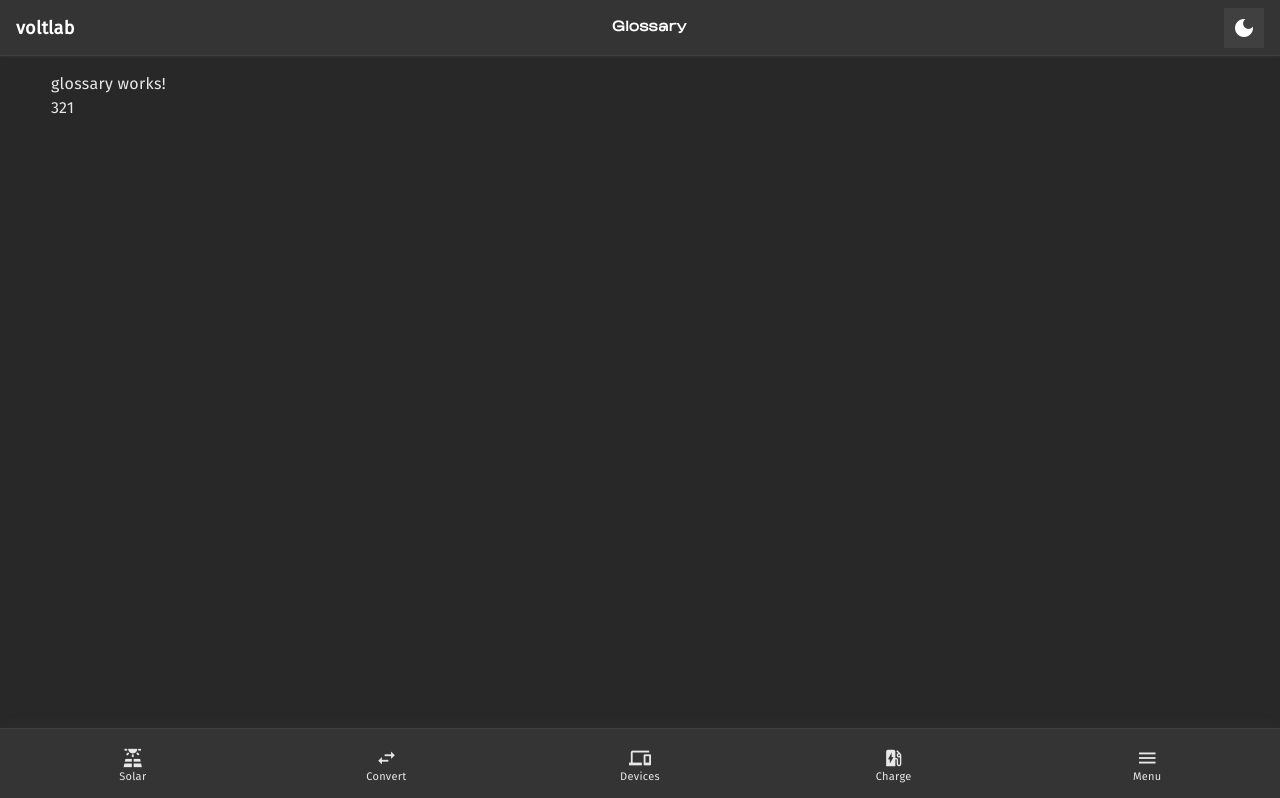
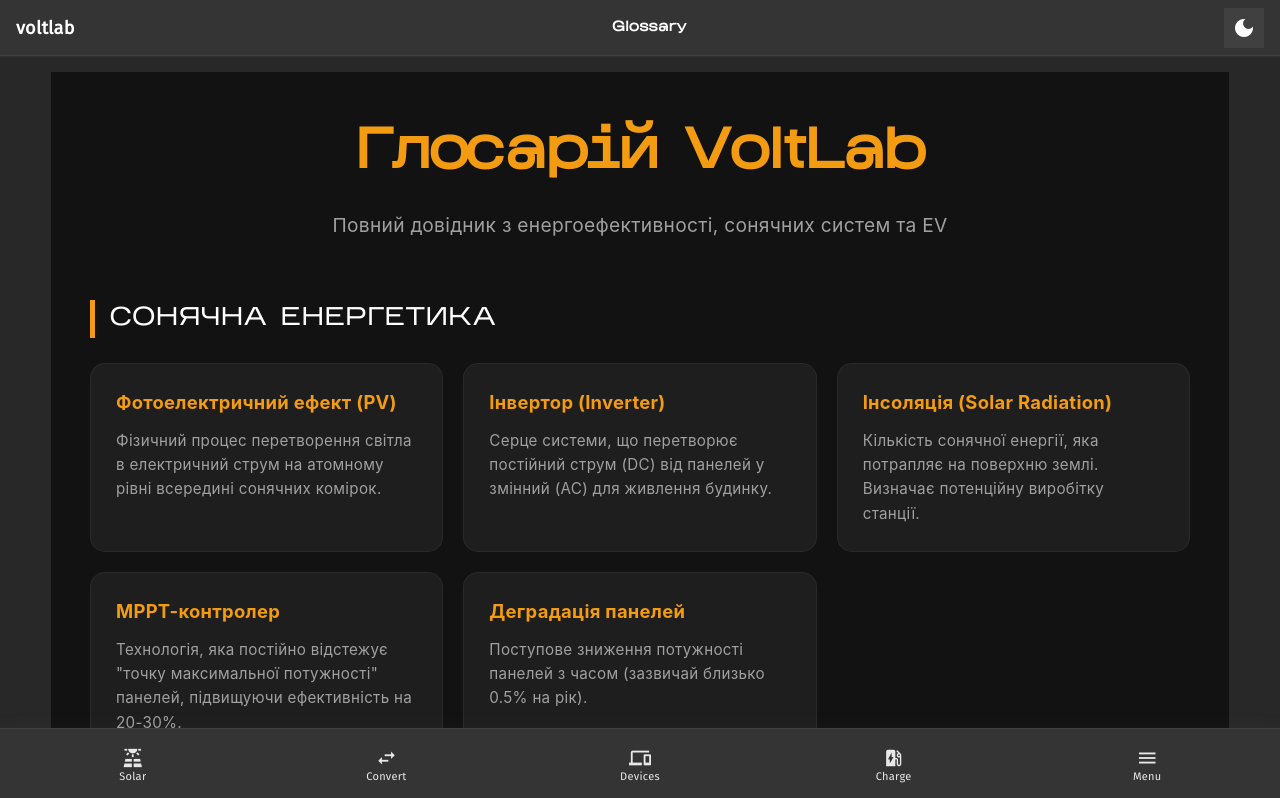
Before and after one commit to IT-Kamianets/voltlab.itkamianets.com, an Angular app: page /glossary in a window 1280 px wide. Shown: the top 798 px of the page. Built offline with nearby package versions, Linux system fonts and the light colour scheme.

Commit message:
feat(glossary): implement glossary section with detailed entries and responsive design

```diff
--- a/src/app/pages/glossary/glossary.component.html
+++ b/src/app/pages/glossary/glossary.component.html
@@ -1,2 +1,92 @@
-<p>glossary works!</p>
-321
+<section class="voltlab-glossary">
+  <div class="container">
+    <header class="glossary-header">
+      <h1 class="glossary-title">Глосарій VoltLab</h1>
+      <p class="glossary-subtitle">Повний довідник з енергоефективності, сонячних систем та EV</p>
+    </header>
+
+    <h2 class="category-label">Сонячна енергетика</h2>
+    <dl class="glossary-grid">
+      <div class="glossary-card">
+        <dt>Фотоелектричний ефект (PV)</dt>
+        <dd>Фізичний процес перетворення світла в електричний струм на атомному рівні всередині сонячних комірок.</dd>
+      </div>
+      <div class="glossary-card">
+        <dt>Інвертор (Inverter)</dt>
+        <dd>Серце системи, що перетворює постійний струм (DC) від панелей у змінний (AC) для живлення будинку.</dd>
+      </div>
+      <div class="glossary-card">
+        <dt>Інсоляція (Solar Radiation)</dt>
+        <dd>Кількість сонячної енергії, яка потрапляє на поверхню землі. Визначає потенційну виробітку станції.</dd>
+      </div>
+      <div class="glossary-card">
+        <dt>MPPT-контролер</dt>
+        <dd>Технологія, яка постійно відстежує "точку максимальної потужності" панелей, підвищуючи ефективність на 20-30%.</dd>
+      </div>
+      <div class="glossary-card">
+        <dt>Деградація панелей</dt>
+        <dd>Поступове зниження потужності панелей з часом (зазвичай близько 0.5% на рік).</dd>
+      </div>
+    </dl>
+
+    <h2 class="category-label">Акумулятори та ДБЖ</h2>
+    <dl class="glossary-grid">
+      <div class="glossary-card">
+        <dt>LiFePO4 (LFP)</dt>
+        <dd>Літій-залізо-фосфатний тип акумуляторів. Найбезпечніша хімія з ресурсом до 10-15 років експлуатації.</dd>
+      </div>
+      <div class="glossary-card">
+        <dt>SOC (State of Charge)</dt>
+        <dd>Рівень заряду акумулятора у відсотках. 100% — повністю заряджений, 0% — розряджений.</dd>
+      </div>
+      <div class="glossary-card">
+        <dt>DoD (Depth of Discharge)</dt>
+        <dd>Глибина розряду. Показує, яку частину енергії ви витягли з батареї перед наступною зарядкою.</dd>
+      </div>
+      <div class="glossary-card">
+        <dt>BMS (Battery Management System)</dt>
+        <dd>Інтелектуальна плата, яка захищає батарею від перезаряду, глибокого розряду та перегріву.</dd>
+      </div>
+      <div class="glossary-card">
+        <dt>Наскрізна зарядка (Pass-through)</dt>
+        <dd>Можливість зарядної станції передавати енергію приладам одночасно з власним заряджанням.</dd>
+      </div>
+    </dl>
+
+    <h2 class="category-label">Електромобілі (EV)</h2>
+    <dl class="glossary-grid">
+      <div class="glossary-card">
+        <dt>Рекуперація</dt>
+        <dd>Повернення енергії в акумулятор при гальмуванні або русі накатом, що збільшує запас ходу.</dd>
+      </div>
+      <div class="glossary-card">
+        <dt>Швидка зарядка (DC Charging)</dt>
+        <dd>Зарядка постійним струмом високої потужності, що дозволяє зарядити авто до 80% за 20-40 хвилин.</dd>
+      </div>
+      <div class="glossary-card">
+        <dt>WLTP</dt>
+        <dd>Світовий стандарт вимірювання запасу ходу EV, який максимально наближений до реальних умов водіння.</dd>
+      </div>
+      <div class="glossary-card">
+        <dt>Degradation (SOH)</dt>
+        <dd>State of Health — стан здоров'я батареї авто, що вказує на її залишкову ємність порівняно з новою.</dd>
+      </div>
+    </dl>
+
+    <h2 class="category-label">Споживання та Потужність</h2>
+    <dl class="glossary-grid">
+      <div class="glossary-card">
+        <dt>Кіловат-година (kWh)</dt>
+        <dd>Основна одиниця обліку електроенергії. 1 kWh — це робота приладу потужністю 1000 Вт протягом однієї години.</dd>
+      </div>
+      <div class="glossary-card">
+        <dt>Пікове навантаження</dt>
+        <dd>Максимальна потужність усіх увімкнених приладів у будинку одночасно.</dd>
+      </div>
+      <div class="glossary-card">
+        <dt>Пусковий струм</dt>
+        <dd>Короткочасне (частки секунди) зростання струму при старті двигунів, яке інвертор має витримати.</dd>
+      </div>
+    </dl>
+  </div>
+</section>
--- a/src/app/pages/glossary/glossary.component.scss
+++ b/src/app/pages/glossary/glossary.component.scss
@@ -0,0 +1,103 @@
+// Фірмові кольори VoltLab
+$accent: #f39c12;
+$bg-dark: #121212;
+$card-bg: #1e1e1e;
+$text-light: #ffffff;
+$text-muted: #a0a0a0;
+
+:host {
+  display: block;
+  background-color: $bg-dark;
+  min-height: 100vh;
+  width: 100%;
+}
+
+.voltlab-glossary {
+  color: $text-light;
+  font-family: 'Inter', -apple-system, BlinkMacSystemFont, 'Segoe UI', Roboto, sans-serif;
+  padding: 40px 20px;
+
+  .container {
+    max-width: 1100px;
+    margin: 0 auto;
+  }
+
+  .glossary-header {
+    text-align: center;
+    margin-bottom: 60px;
+
+    .glossary-title {
+      font-size: clamp(2.2rem, 5vw, 3.5rem);
+      color: $accent;
+      font-weight: 800;
+      letter-spacing: -1px;
+      margin-bottom: 15px;
+    }
+
+    .glossary-subtitle {
+      color: $text-muted;
+      font-size: 1.2rem;
+    }
+  }
+
+  .category-label {
+    font-size: 1.6rem;
+    color: $text-light;
+    margin: 50px 0 25px;
+    padding-left: 15px;
+    border-left: 5px solid $accent;
+    text-transform: uppercase;
+    letter-spacing: 1px;
+  }
+
+  .glossary-grid {
+    display: grid;
+    grid-template-columns: repeat(auto-fill, minmax(320px, 1fr));
+    gap: 20px;
+    margin: 0;
+  }
+
+  .glossary-card {
+    background: $card-bg;
+    padding: 25px;
+    border-radius: 15px;
+    border: 1px solid rgba(255, 255, 255, 0.05);
+    transition: all 0.3s ease-in-out;
+
+    &:hover {
+      transform: translateY(-8px);
+      border-color: rgba($accent, 0.6);
+      box-shadow: 0 12px 25px rgba(0, 0, 0, 0.5);
+    }
+
+    dt {
+      font-weight: 700;
+      color: $accent;
+      font-size: 1.15rem;
+      margin-bottom: 12px;
+      position: relative;
+    }
+
+    dd {
+      margin: 0;
+      font-size: 0.95rem;
+      line-height: 1.6;
+      color: $text-muted;
+    }
+  }
+}
+
+// Адаптація для маленьких екранів
+@media (max-width: 600px) {
+  .voltlab-glossary {
+    padding: 20px 15px;
+
+    .category-label {
+      font-size: 1.3rem;
+    }
+
+    .glossary-grid {
+      grid-template-columns: 1fr;
+    }
+  }
+}
```
